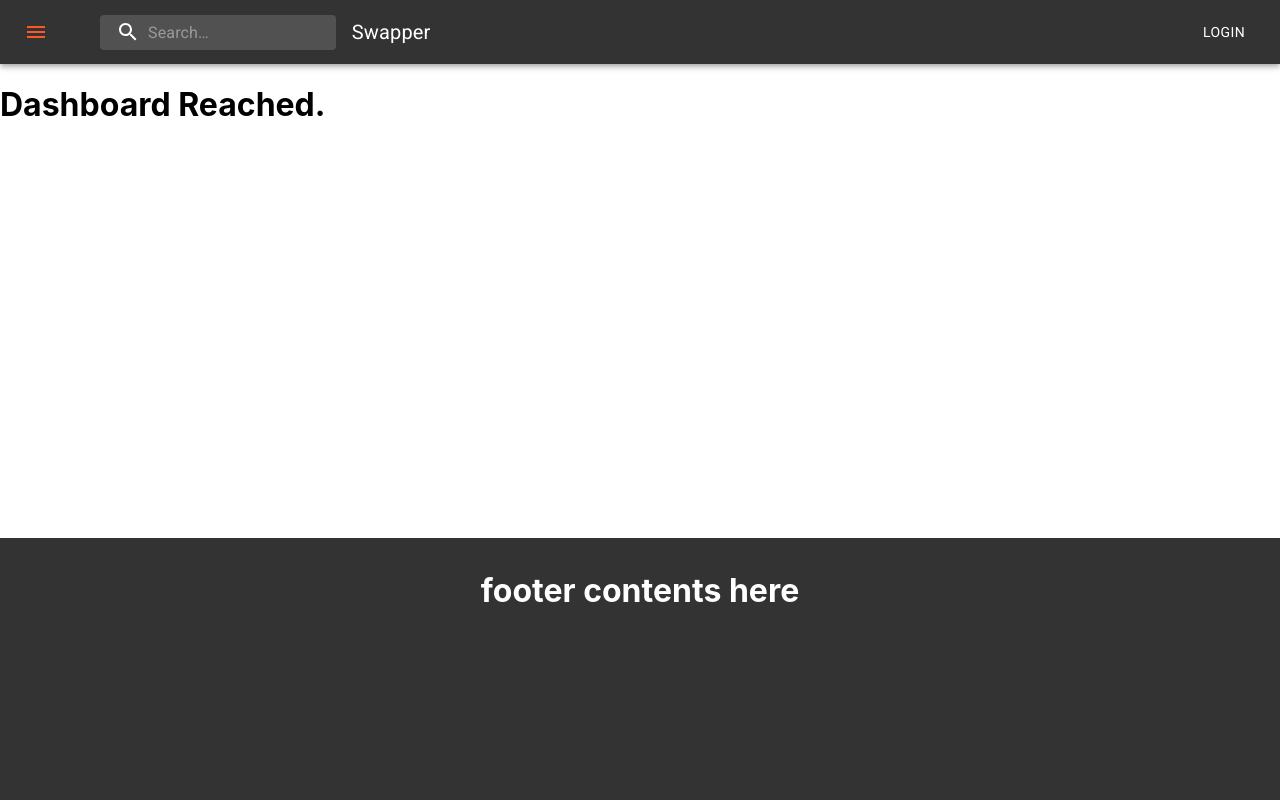
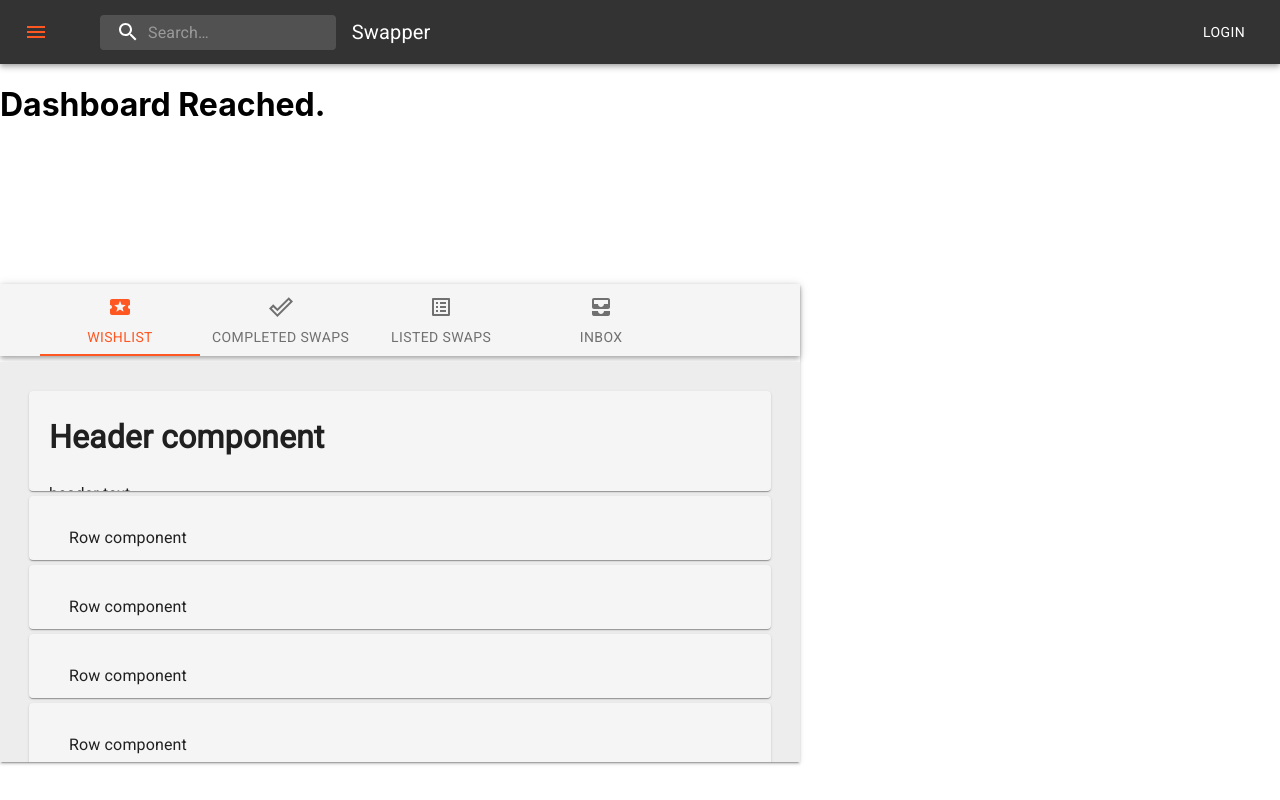
Before and after one commit to Swapper-Project/Swapper, a React (Create React App) app in the folder frontend/: page /dashboard in a window 1280 px wide. Shown: the top 800 px of the page. Built offline with nearby package versions, Linux system fonts and the light colour scheme.

Commit message:
Add dashboard tab components and dashboard tab UI.

```diff
--- a/frontend/src/App.js
+++ b/frontend/src/App.js
@@ -4,7 +4,7 @@ import './App.css';
 
 import NotFound from './components/NotFound.js';
 import Nav from './components/navbar/Nav';
-import Dashboard from './components/Dashboard.js';
+import Dashboard from './components/dashboard/Dashboard.js';
 import ItemPage from './components/ItemPage.js';
 import ItemList from './components/ItemList.js';
 import ChatRoom from './components/ChatRoom.js';
--- a/frontend/src/components/ItemCard.js
+++ b/frontend/src/components/ItemCard.js
@@ -8,7 +8,6 @@ import CardActionArea from '@material-ui/core/CardActionArea';
 import CardActions from '@material-ui/core/CardActions';
 import CardContent from '@material-ui/core/CardContent';
 import CardMedia from '@material-ui/core/CardMedia';
-import Button from '@material-ui/core/Button';
 import Typography from '@material-ui/core/Typography';
 
 const useStyles = makeStyles({
--- /dev/null
+++ b/frontend/src/components/dashboard/DashBoardTabs.js
@@ -0,0 +1,113 @@
+import React from 'react';
+import PropTypes from 'prop-types';
+import { makeStyles } from '@material-ui/core/styles';
+import AppBar from '@material-ui/core/AppBar';
+import Tabs from '@material-ui/core/Tabs';
+import Tab from '@material-ui/core/Tab';
+import CompleteIcon from '@material-ui/icons/DoneOutline';
+import ListedIcon from '@material-ui/icons/ListAlt';
+import WishIcon from '@material-ui/icons/LocalActivity';
+import AllInboxIcon from '@material-ui/icons/AllInbox';
+import Typography from '@material-ui/core/Typography';
+import Box from '@material-ui/core/Box';
+
+import DashboardTabHeader from './DashboardTabHeader.js';
+import DashboardTabRow from './DashboardTabRow.js';
+import { shadows } from '@material-ui/system';
+function TabPanel(props) {
+  const { children, value, index, ...other } = props;
+
+  return (
+    <div
+      role="tabpanel"
+      hidden={value !== index}
+      id={`scrollable-force-tabpanel-${index}`}
+      aria-labelledby={`scrollable-force-tab-${index}`}
+      {...other}
+    >
+      {value === index && (
+        <Box p={3}>
+          <Typography>{children}</Typography>
+        </Box>
+      )}
+    </div>
+  );
+}
+
+TabPanel.propTypes = {
+  children: PropTypes.node,
+  index: PropTypes.any.isRequired,
+  value: PropTypes.any.isRequired,
+};
+
+function a11yProps(index) {
+  return {
+    id: `scrollable-force-tab-${index}`,
+    'aria-controls': `scrollable-force-tabpanel-${index}`,
+  };
+}
+
+const useStyles = makeStyles((theme) => ({
+  root: {
+    flexGrow: 1,
+    width: '100vh',
+    backgroundColor: theme.palette.background.paper,
+    minHeight: 500,
+  },
+  tabPanel: {
+    backgroundColor: '#ededed',
+    paddingLeft: 0,
+    marginTop: 6,
+    maxHeight: '50vh', overflowX: 'auto',
+  }
+}));
+
+const DashBoardTabs = () => {
+  const classes = useStyles();
+  const [value, setValue] = React.useState(0);
+
+  const handleChange = (event, newValue) => {
+    setValue(newValue);
+  };
+
+  return (
+    <div className={classes.root}>
+      <Box mt={20} boxShadow={2}>
+      <AppBar position="static" color="default">
+        <Tabs
+          value={value}
+          onChange={handleChange}
+          variant="scrollable"
+          scrollButtons="on"
+          indicatorColor="primary"
+          textColor="primary"
+        >
+          <Tab label="Wishlist" icon={<WishIcon />} {...a11yProps(0)} />
+          <Tab label="Completed Swaps" icon={<CompleteIcon />} {...a11yProps(1)} />
+          <Tab label="Listed Swaps" icon={<ListedIcon />} {...a11yProps(2)} />
+          <Tab label="Inbox" icon={<AllInboxIcon />} {...a11yProps(3)} />
+        </Tabs>
+      </AppBar>
+      <TabPanel value={value} index={0} className={classes.tabPanel}>
+        <DashboardTabHeader />
+        <DashboardTabRow /><DashboardTabRow /><DashboardTabRow /><DashboardTabRow /><DashboardTabRow />
+        <DashboardTabRow /><DashboardTabRow /><DashboardTabRow /><DashboardTabRow /><DashboardTabRow />
+      </TabPanel>
+      <TabPanel value={value} index={1} className={classes.tabPanel}>
+        <DashboardTabHeader />
+        <DashboardTabRow /><DashboardTabRow />
+      </TabPanel>
+      <TabPanel value={value} index={2} className={classes.tabPanel}>
+        <DashboardTabHeader />
+        <DashboardTabRow /><DashboardTabRow /><DashboardTabRow /><DashboardTabRow />
+      </TabPanel>
+      <TabPanel value={value} index={3} className={classes.tabPanel}>
+        <DashboardTabHeader />
+        <DashboardTabRow /><DashboardTabRow /><DashboardTabRow /><DashboardTabRow /><DashboardTabRow />
+      </TabPanel>
+      </Box>
+    </div>
+  );
+}
+
+export default DashBoardTabs;
--- a/frontend/src/components/Dashboard.js
+++ b/frontend/src/components/dashboard/Dashboard.js
@@ -1,10 +1,12 @@
 import React, {Component} from 'react'
+import DashBoardTabs from './DashBoardTabs.js'
 
 class Dashboard extends Component {
     render() {
         return (
             <div>
                <h1>Dashboard Reached.</h1>
+               <DashBoardTabs />
             </div>
         )
     }
--- /dev/null
+++ b/frontend/src/components/dashboard/DashboardTabHeader.js
@@ -0,0 +1,38 @@
+import React, { Component } from 'react'
+
+import Card from '@material-ui/core/Card';
+import CardActionArea from '@material-ui/core/CardActionArea';
+import CardActions from '@material-ui/core/CardActions';
+import CardContent from '@material-ui/core/CardContent';
+import CardMedia from '@material-ui/core/CardMedia';
+import Button from '@material-ui/core/Button';
+import Typography from '@material-ui/core/Typography';
+
+import { withStyles } from '@material-ui/core/styles';
+
+const useStyles = theme => ({
+	root: {
+		maxWidth: '100%',
+		height: '10vh',
+		minWidth: 250,
+		paddingLeft: 20,
+		paddingBottom: 20,
+		paddingRight: 10,
+		backgroundColor: '#f5f5f5',
+		margin: 5,
+	},
+});
+
+class DashboardTabHeader extends Component {
+	render() {
+		const { classes } = this.props;
+		return (
+			<div>
+				<Card className={classes.root} ><h1>Header component</h1>	header text </Card>
+
+			</div>
+		);
+	}
+}
+
+export default withStyles(useStyles)(DashboardTabHeader);
--- /dev/null
+++ b/frontend/src/components/dashboard/DashboardTabRow.js
@@ -0,0 +1,39 @@
+import React, { Component } from 'react'
+
+import Card from '@material-ui/core/Card';
+import CardActionArea from '@material-ui/core/CardActionArea';
+import CardActions from '@material-ui/core/CardActions';
+import CardContent from '@material-ui/core/CardContent';
+import CardMedia from '@material-ui/core/CardMedia';
+import Button from '@material-ui/core/Button';
+import Typography from '@material-ui/core/Typography';
+
+import { withStyles } from '@material-ui/core/styles';
+
+const useStyles = theme => ({
+	root: {
+		maxWidth: '100%',
+    minWidth: 250,
+    height: '3vh',
+		paddingLeft: 40,
+		paddingTop: 30,
+		paddingBottom: 10,
+    paddingRight: 10,
+		backgroundColor: '#f5f5f5',
+		margin: 5,
+	},
+});
+
+class DashboardTabRow extends Component {
+	render() {
+		const { classes } = this.props;
+		return (
+			<div>
+				<Card className={classes.root} >Row component </Card>
+
+			</div>
+		);
+	}
+}
+
+export default withStyles(useStyles)(DashboardTabRow);
```
